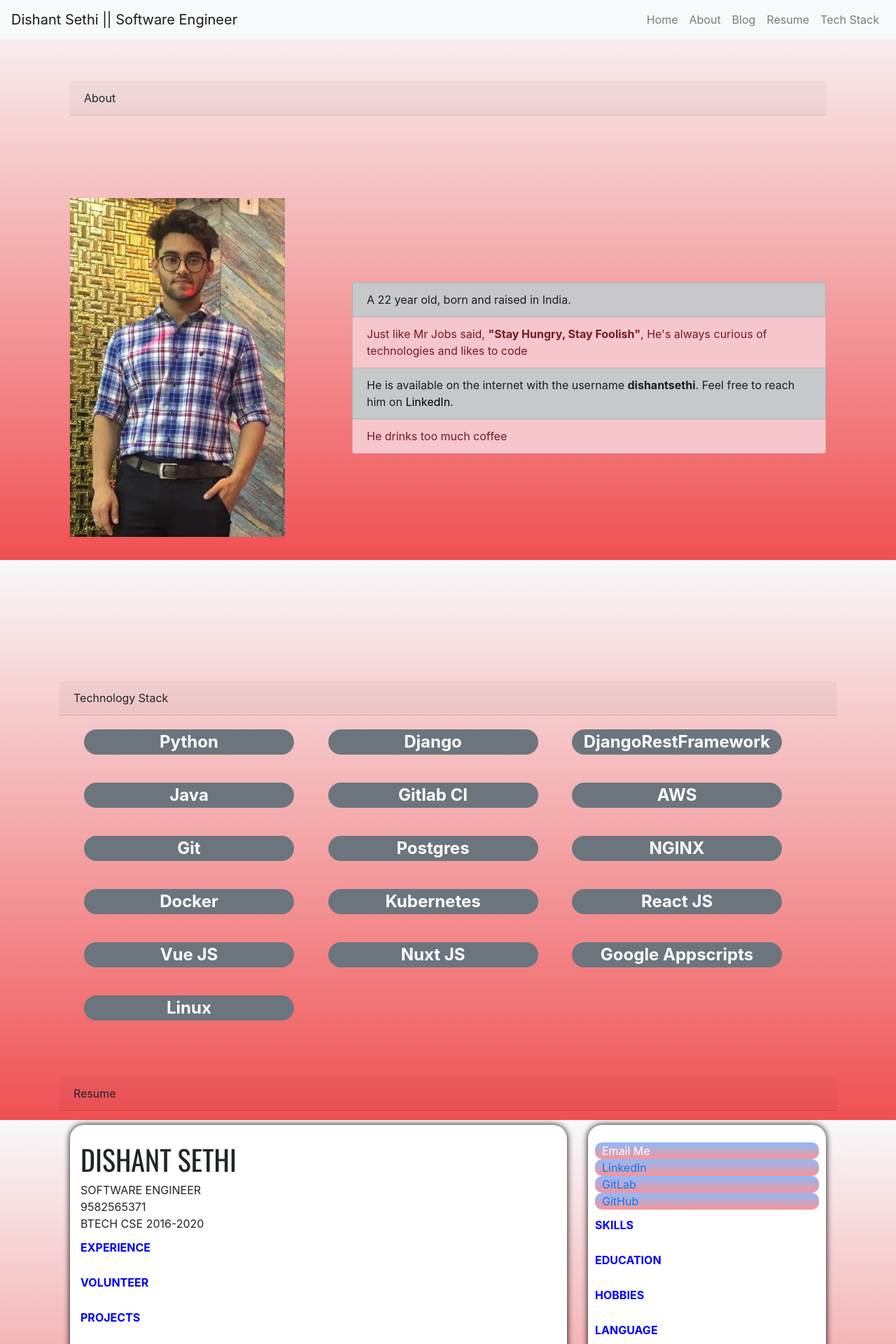
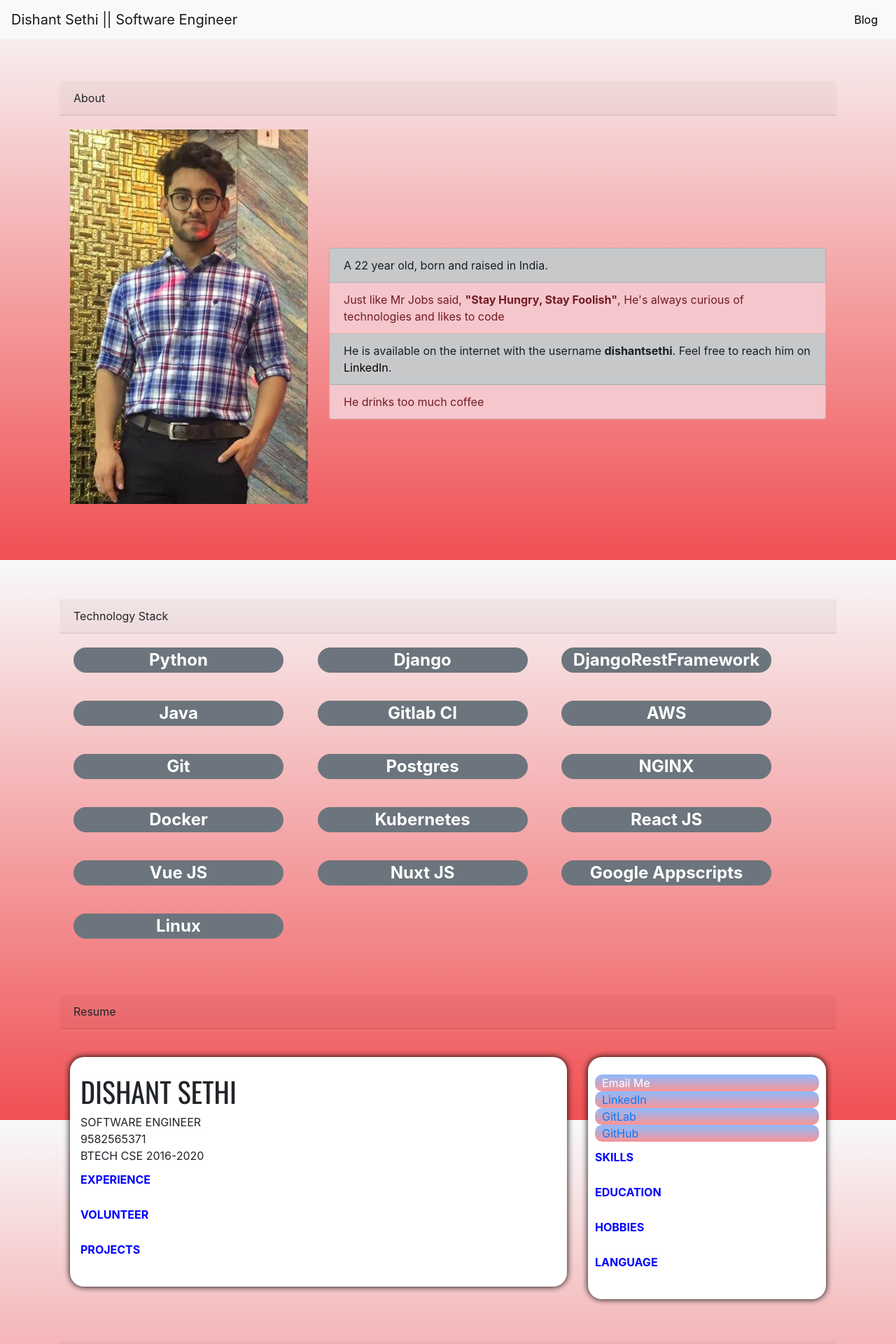
Before and after one commit to dishantsethi/website, a React (Create React App) app: page / in a window 1280 px wide. Shown: the top 1920 px of the page at 70% size. Built offline with nearby package versions, Linux system fonts and the light colour scheme.

Commit message:
UI changes

```diff
--- a/src/App.js
+++ b/src/App.js
@@ -17,15 +17,6 @@ function App() {
           <Resume />
           <Contact />
         </Route>
-        <Route exact path="/website/resume/">
-          <Resume />
-        </Route>
-        <Route exact path="/website/about/">
-          <About />
-        </Route>
-        <Route exact path="/website/technology/">
-          <TechStack />
-        </Route>
         <Footer />
       </div>
     </Router>
--- a/src/components/About.js
+++ b/src/components/About.js
@@ -9,10 +9,10 @@ function About() {
         <div class="container-fluid">
           <Card.Header>About</Card.Header>
           <div class="row mb-5 align-items-center">
-            <div class="col-lg-4 pr-lg-5 mb-5 mb-lg-0">
+            <div class="col-md-4 mb-5">
               <img src={pic} class="img-fluid" />
             </div>
-            <div class="col-lg-8 pl-lg-5">
+            <div class="col-md-8">
             <ListGroup>
               <ListGroup.Item variant="dark">A 22 year old, born and raised in India.</ListGroup.Item>
               <ListGroup.Item variant="danger">Just like Mr Jobs said, <strong>"Stay Hungry, Stay Foolish"</strong>, He's always curious of technologies and likes to code</ListGroup.Item>
--- a/src/components/Footer.js
+++ b/src/components/Footer.js
@@ -7,8 +7,6 @@ function Footer() {
     }
     return (
         <Navbar bg="light" expand="lg" className="footer">
-        <Navbar.Toggle aria-controls="basic-navbar-nav" />
-        <Navbar.Collapse id="basic-navbar-nav">
         <Nav className="container-fluid">
         <Nav.Link href="https://www.linkedin.com/in/dishant-sethi-0b1006157/" target="_blank" className="nav__items">LinkedIn</Nav.Link>
         <Nav.Link href="https://twitter.com/Dishantsethi14" target="_blank" className="nav__items">Twitter</Nav.Link>
@@ -16,7 +14,6 @@ function Footer() {
         <Nav.Link href="https://github.com/dishantsethi" target="_blank" className="nav__items">Github</Nav.Link>
         <Nav.Link onClick={handleEmailMe} className="nav__items">Email</Nav.Link>
         </Nav>
-        </Navbar.Collapse>
         </Navbar>
     );
 }
--- a/src/components/Header.js
+++ b/src/components/Header.js
@@ -3,19 +3,12 @@ import { Navbar, Nav } from 'react-bootstrap';
 
 function Header(props) {
     return (
-      <div>
+      <div className="header">
         <Navbar bg="light" variant="light" expand="lg">
         <Navbar.Brand>Dishant Sethi || Software Engineer</Navbar.Brand>
-        <Navbar.Toggle aria-controls="basic-navbar-nav" />
-        <Navbar.Collapse id="basic-navbar-nav">
-        <Nav className="ml-auto">
-        <Nav.Link href="/website" className="nav__items">Home</Nav.Link>
-        <Nav.Link href="/website/about" className="nav__items">About</Nav.Link>
-        <Nav.Link href="https://dishantsethi.wordpress.com" className="nav__items" target="_blank">Blog</Nav.Link>
-        <Nav.Link href="/website/resume" className="nav__items">Resume</Nav.Link>
-        <Nav.Link href="/website/technology" className="nav__items">Tech Stack</Nav.Link>
-        </Nav>
-        </Navbar.Collapse>
+        <Navbar.Brand className="ml-auto">
+            <Nav.Link href="https://dishantsethi.wordpress.com" className="nav__items" target="_blank">Blog</Nav.Link>
+        </Navbar.Brand>
         </Navbar>
       </div>
     );
--- a/src/index.css
+++ b/src/index.css
@@ -3,8 +3,25 @@ body{
   background-attachment: fixed;
 }
 
+.app{
+  overflow-x: auto;
+  width: 100%;
+}
 .row{
-  height: 90vh;
+  /* height: 90vh; */
+  margin-top: 20px;
+  margin-bottom: 20px;
+  margin-left: 0;
+  margin-right: 0;
+}
+
+.nav__items{
+  color: black;
+  font-size: medium;
+  margin: 0;
+  padding: 0;
+  margin-left: 10px;
+  margin-right: 10px;
 }
 
 .container{
@@ -30,7 +47,7 @@ body{
 }
 
 .app__sidebar{
-  height: 100%;
+  /* height: 100%; */
   background-color: #fff;
   border-radius: 20px;
   padding: 25px 15px;
@@ -39,7 +56,7 @@ body{
 }
 
 .app__sidebar-two{
-  height: 100%;
+  /* height: 100%; */
   margin-top: 20px;
   background-color: #fff;
   border-radius: 20px;
@@ -63,9 +80,16 @@ body{
   zoom: 1.2;
 }
 
+.navbar{
+  width: 100%;
+}
+.navbar-nav{
+  flex-direction: row;
+}
 .footer {
   bottom: 0;
   width: 100%;
+  min-height: 80px;
 }
 
 .experience{
@@ -113,3 +137,19 @@ body{
 .navbar .container-fluid{
   justify-content: center;
 }
+
+.container-fluid{
+  padding-right: 0;
+    padding-left: 0;
+    margin-right: 0;
+    margin-left: 0;
+}
+
+.header{
+  overflow-x: auto;
+  width: 100%;
+}
+
+.navbar-brand {
+  margin-right: 0;
+}
```
